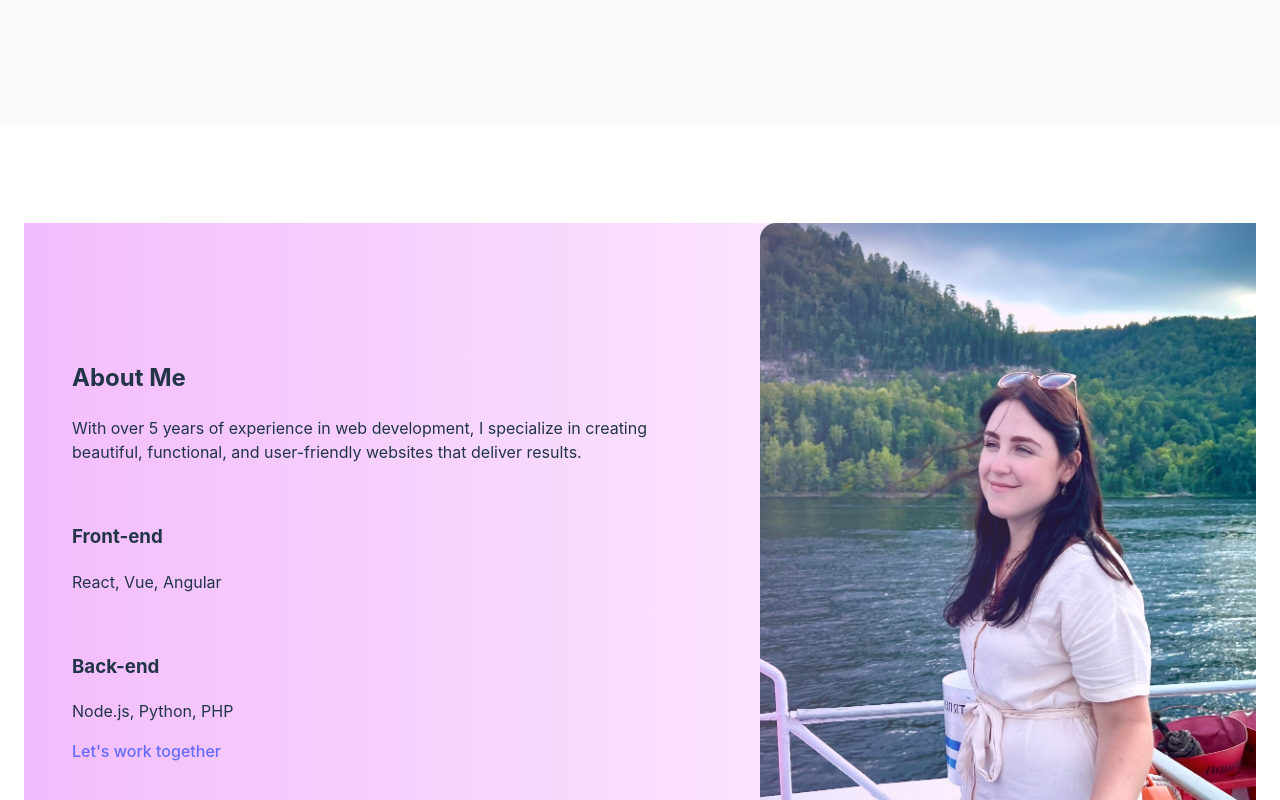
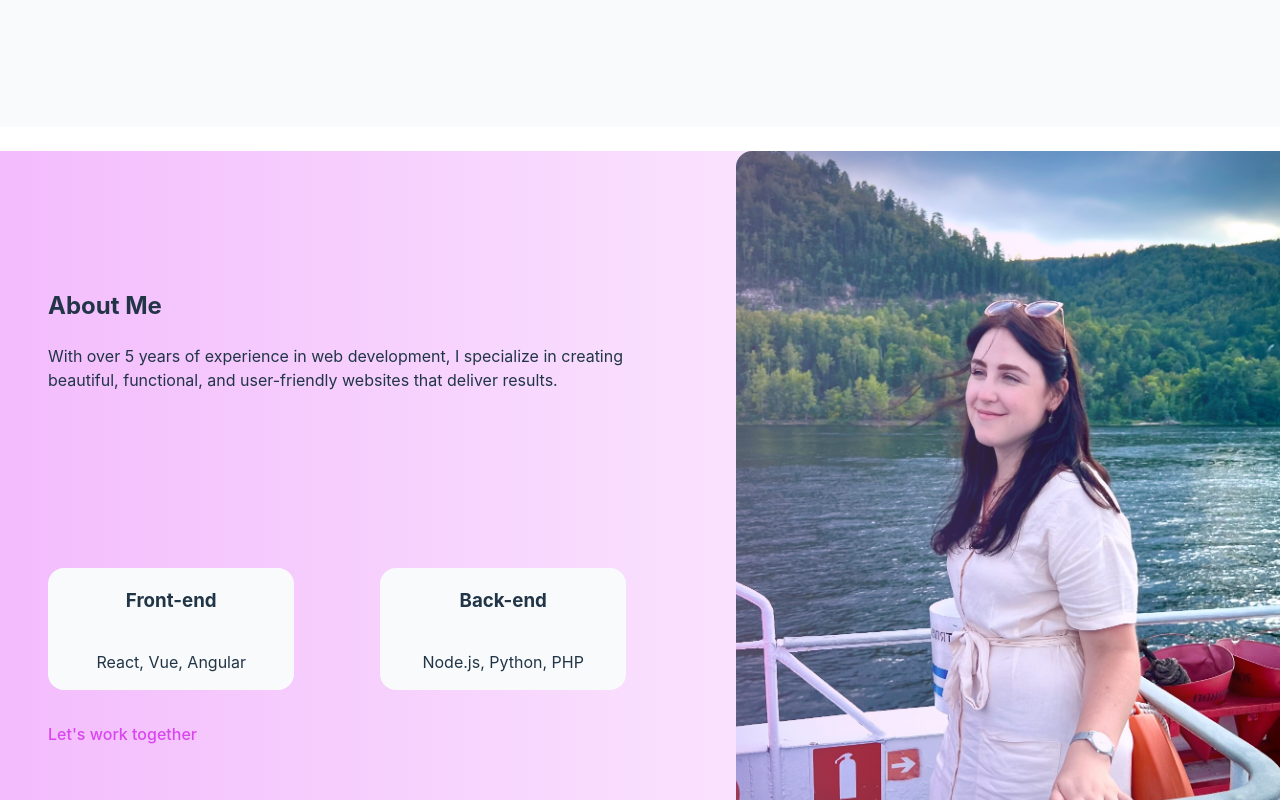
Before and after one commit to eradaeva1/MyPortfolio, a React (Vite) app: page / in a window 1280 px wide. Shown: the part 2440-3240 px from the top of the page. Built offline with nearby package versions, Linux system fonts and the light colour scheme.

Commit message:
about section design changes

```diff
--- a/src/components/About/About.scss
+++ b/src/components/About/About.scss
@@ -186,12 +186,13 @@
 //       }
 //     }
 .about-section {
-    padding-top: 6rem;
+    // padding-top: 6rem;
     padding-bottom: 6rem;
 
     &__container {
-      padding-left: 1.5rem;
-      padding-right: 1.5rem;
+      padding: 1.5rem 0;
+      // padding-left: 1.5rem;
+      // padding-right: 1.5rem;
     }
 
     &__grid {
@@ -235,7 +236,7 @@
     &__content {
         width: 50%;
         position: relative;
-        z-index: 30;
+        z-index: 70;
         margin-top: -45rem;
         margin-left: 3rem;
 
@@ -258,6 +259,7 @@
       &__text {
         color: #4b5563;
         margin-bottom: 1.5rem;
+        width: 60%;
 
         @include tablet {
           font-size: 1.125rem;
@@ -268,7 +270,7 @@
         }
       }
 
-      &__skills-grid {
+      .about-section__skills-grid {
         display: grid;
         grid-template-columns: 1fr;
         gap: 1.5rem;
@@ -279,13 +281,16 @@
         }
       }
 
-      &__skill {
+      .about-section__skill {
         background-color: #f9fafb;
         border-radius: 1rem;
-        padding: 1.5rem;
+        // padding: 1.5rem;
+        margin-top: 10rem;
+        width: 80%;
         display: flex;
         flex-direction: column;
         align-items: center;
+
 
         // img {
         //   font-size: 1.5rem;
@@ -300,12 +305,18 @@
           margin-bottom: 0.5rem;
         }
 
-        &__text {
+        .about-section__text {
           color: #4b5563;
+          background-color: #f9fafb;
+          border-radius: 1rem;
+          padding: 1.5rem;
+          display: flex;
+          flex-direction: column;
+          align-items: center;
         }
       }
 
-      &__cta {
+      .about-section__cta {
         display: inline-flex;
         align-items: center;
         color: #d946ef;
```
